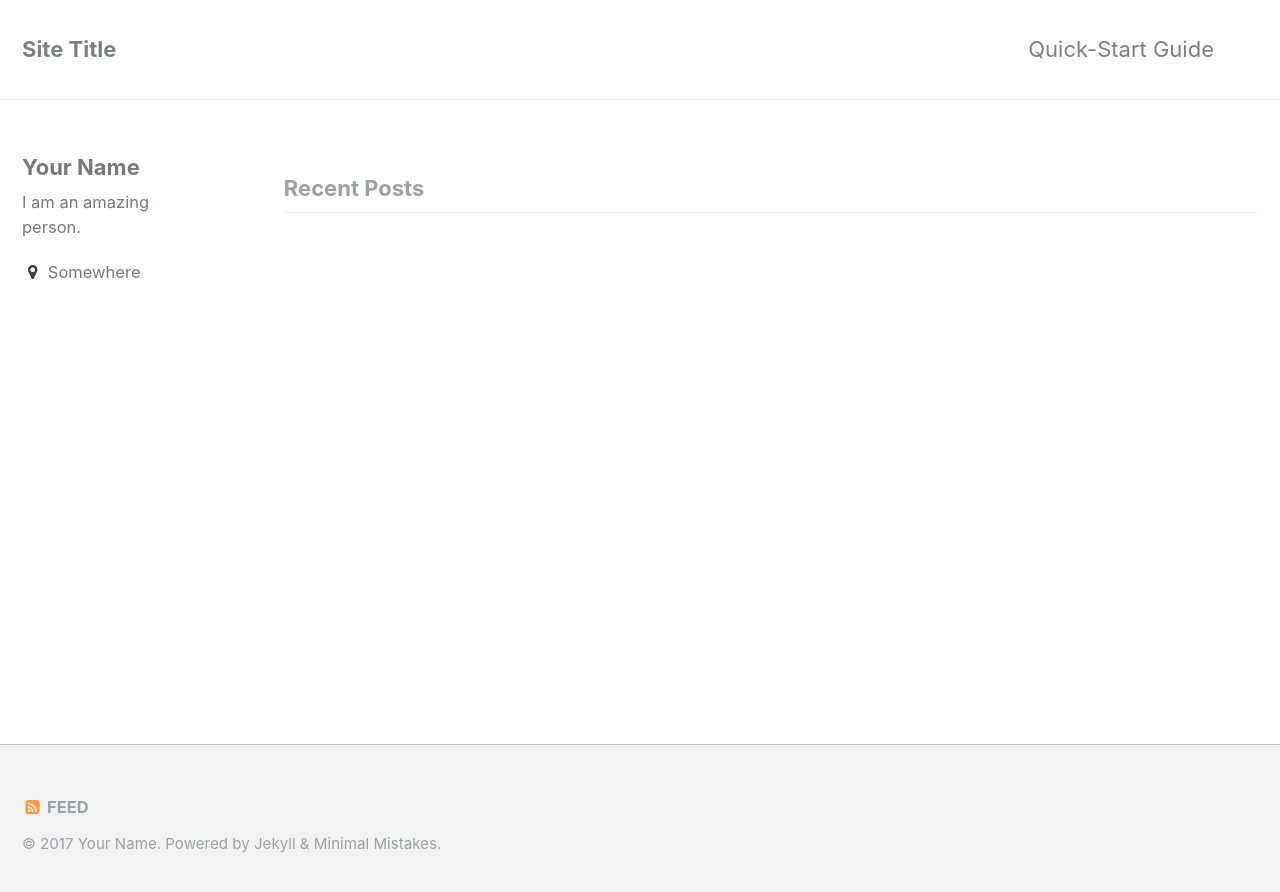
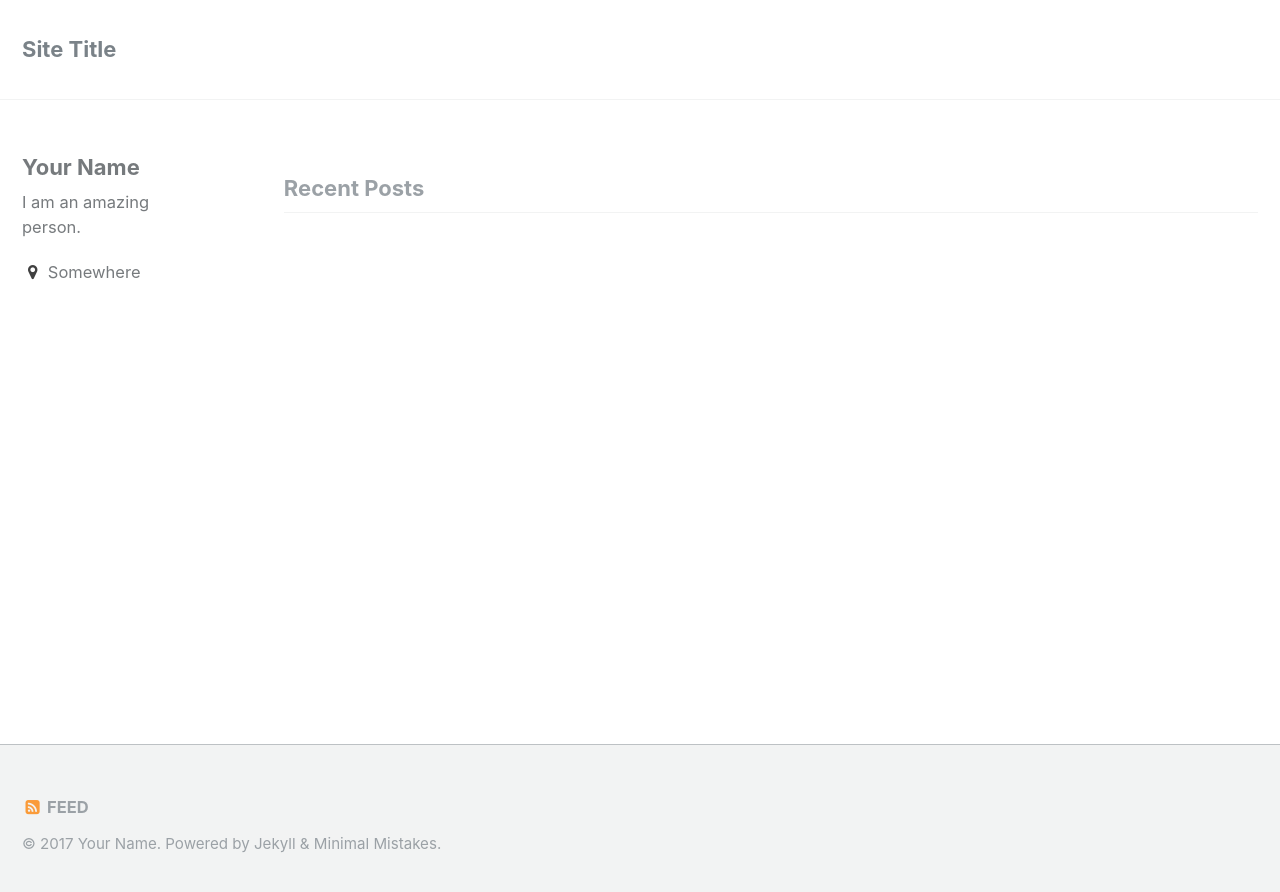
Before and after one commit to toshiemon18/toshiemon18.github.io, a Jekyll site: the page built from index.html, in a window 1280 px wide. Shown: the top 892 px of the page. Built offline with Jekyll 4.4.1, drawn with Linux system fonts in a browser that asks for light colours; the list of posts is cut into pages by our own code.

Commit message:
Disable displaying link to tutorial site

```diff
--- a/_includes/masthead.html
+++ b/_includes/masthead.html
@@ -10,7 +10,7 @@
             {% else %}
               {% assign domain = site.url | append: site.baseurl %}
             {% endif %}
-            <li class="masthead__menu-item"><a href="{{ domain }}{{ link.url }}">{{ link.title }}</a></li>
+            <!-- <li class="masthead__menu-item"><a href="{{ domain }}{{ link.url }}">{{ link.title }}</a></li> -->
           {% endfor %}
         </ul>
         <button><div class="navicon"></div></button>
```
